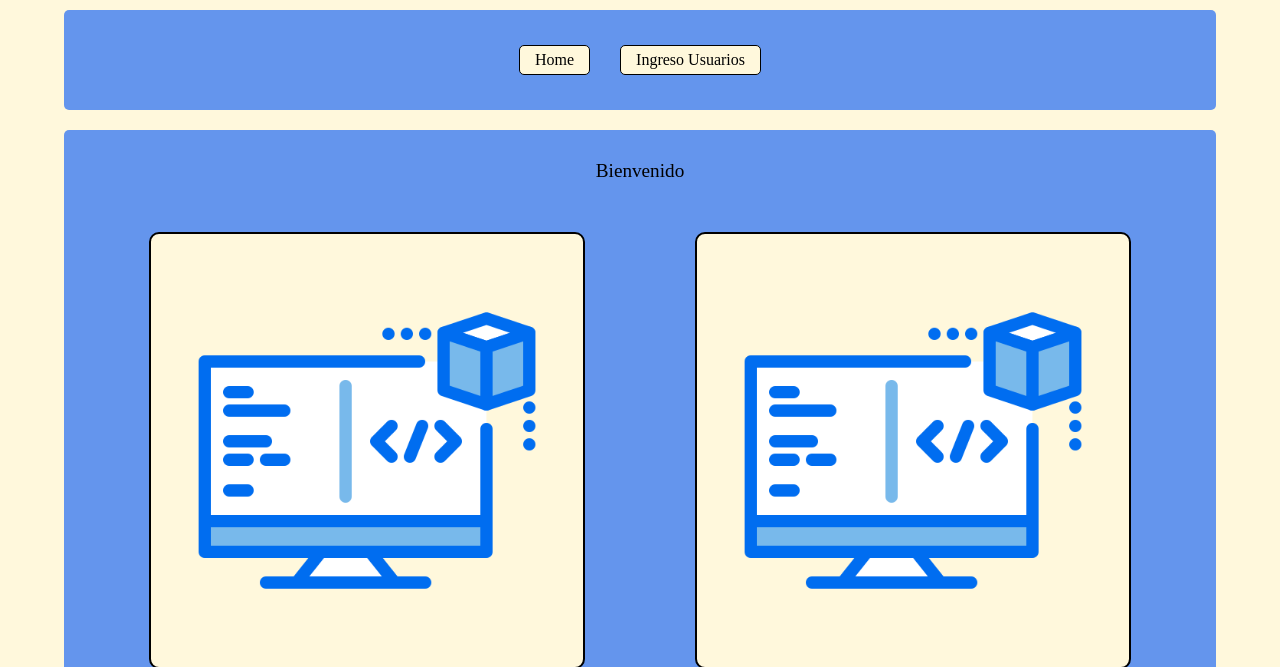
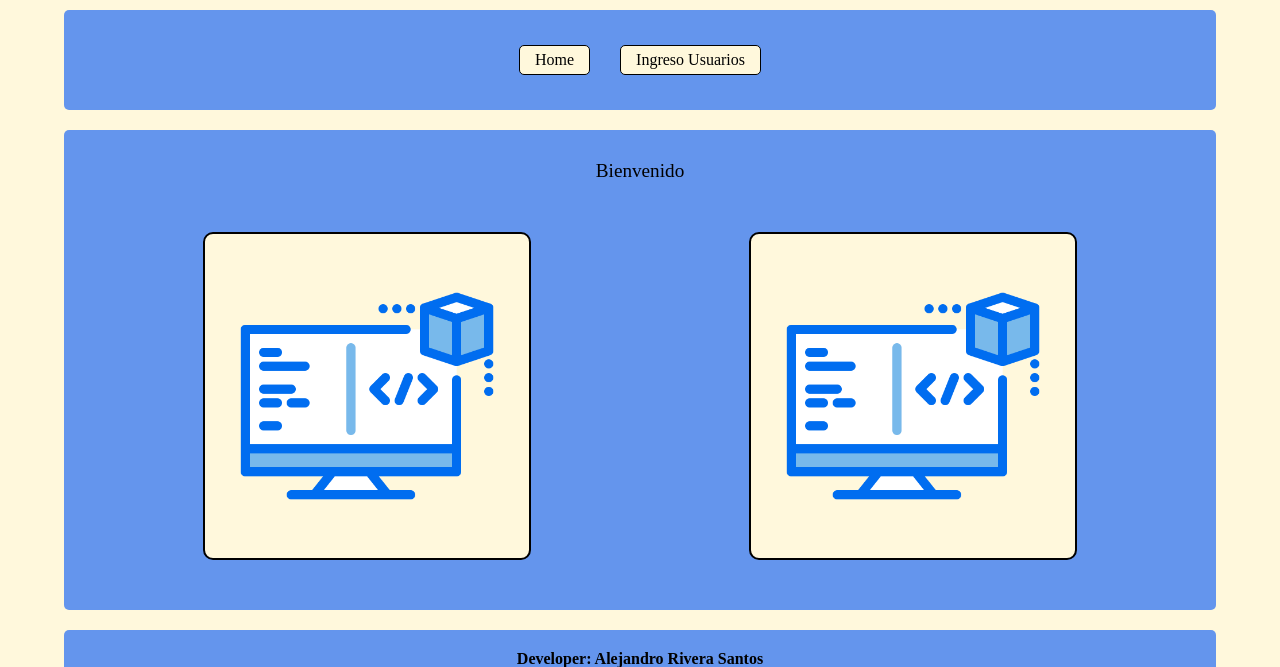
Before and after one commit to AlejoR96/appUsuario_html, a plain HTML site: page index.html in a window 1280 px wide. Shown: the top 667 px of the page. Drawn offline with Linux system fonts and the light colour scheme.

Commit message:
first commit

```diff
--- a/access/css/styles.css
+++ b/access/css/styles.css
@@ -116,12 +116,12 @@
 /*Estilos para contenedor para la imagen*/
 .contenedorImagen{
     background-color: cornsilk;
-    width: 40%;
+    width: 30%;
     display: flex;
     justify-content: center;
     align-items: center;
     margin: 20px;
-    padding: 20px;
+    padding: 15px;
     border-radius: 10px;
     border: 2px solid black;
 }
@@ -136,12 +136,14 @@
 
 /** ESTILOS PARA EL FOOTER - LOGO GIT HUB **/
 
+/*Estilos para el titulo*/
 .styleTituloH3{
     font-size: medium;
     font-weight: 700;
     padding: 5px;
 }
 
+/*Estilos para el contenedor logo Git hub*/
 .ContenedorGitHub{
     display: flex;
     flex-direction:column;
@@ -150,11 +152,12 @@
 
 }
 
+/*Estilos para la imagen/logo de github*/
 .imgGitHub{
     width: 40px;
 
 }
-
+/*Estilos para el username github*/
 .userGitHub{
     font-size: medium;
     font-weight: 600;
```
Also changed, not shown: 1 other file.
